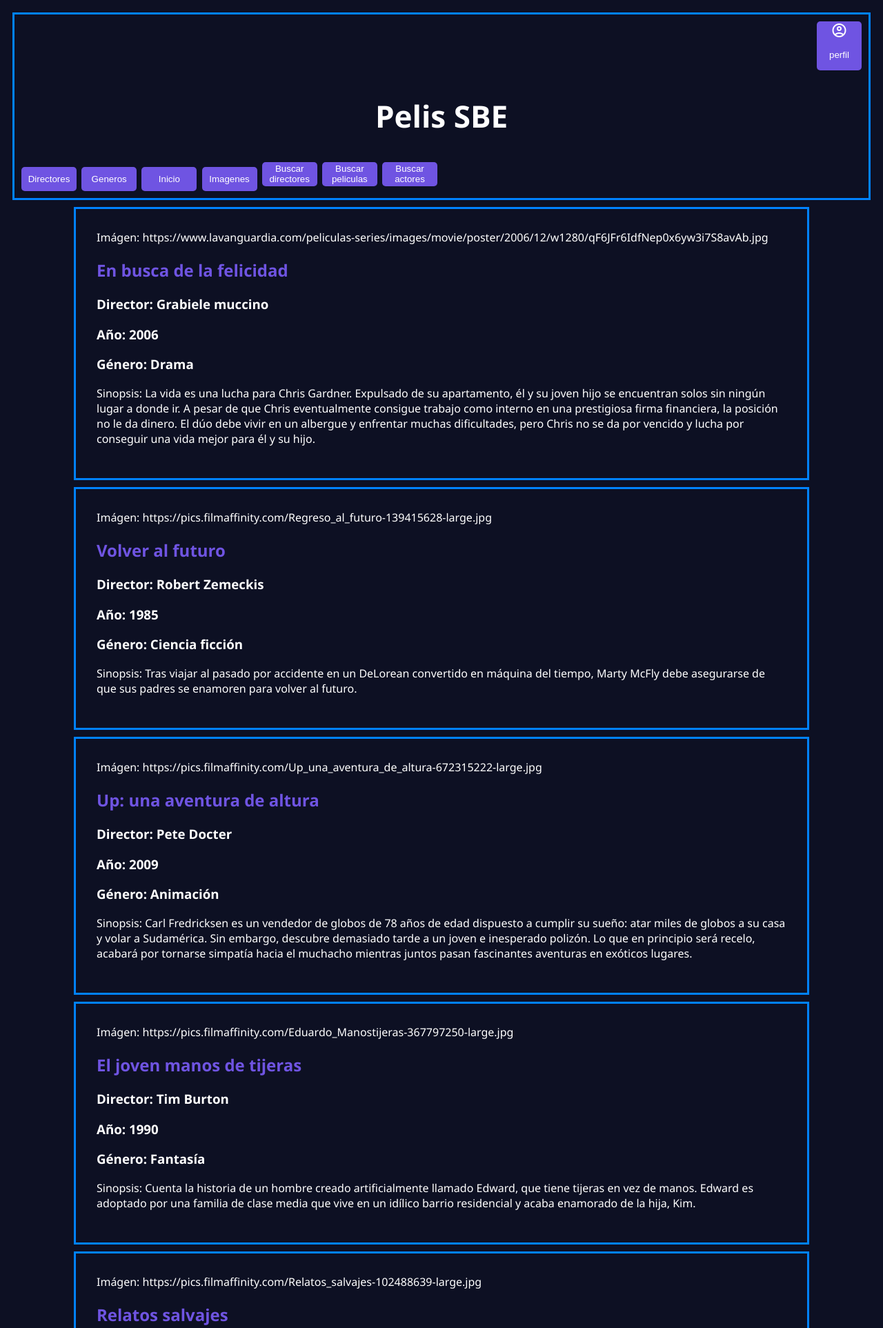
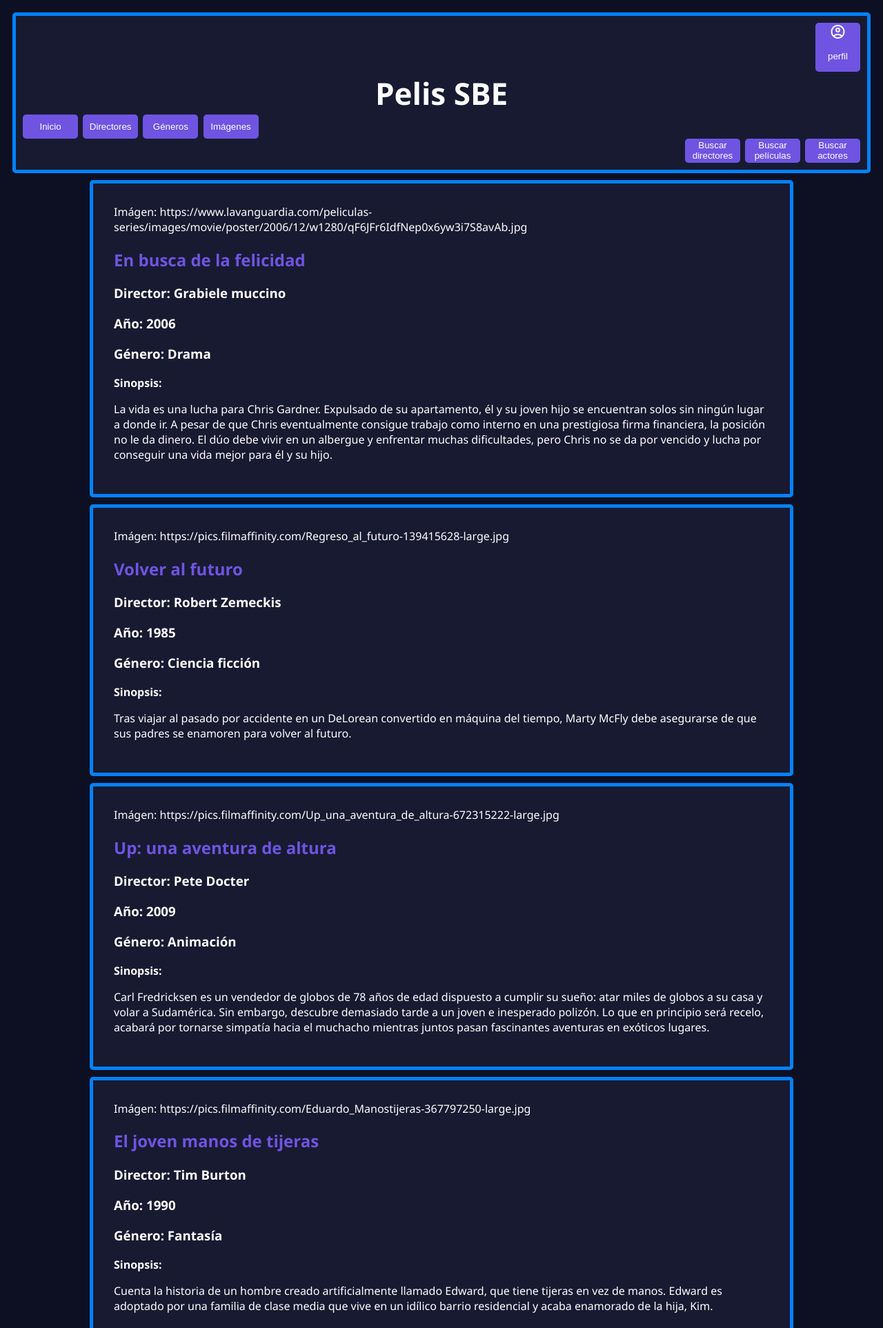
Before and after one commit to Sofii2301/Proyecto-Final---Programacion-2, a Flask app: page / in a window 1280 px wide. Shown: the top 1925 px of the page at 69% size. Run offline with Flask 2, Linux system fonts and the light colour scheme.

Commit message:
estilos index actualizados

```diff
--- a/static/css/estilos_index.css
+++ b/static/css/estilos_index.css
@@ -2,7 +2,9 @@
 nav {
     display: flex;
     flex-direction: column;
-    border: 1mm solid rgb(0, 130, 255);
+    background-color: #181A31;
+    border: 1.5mm solid rgb(0, 130, 255);
+    border-radius: 5px;
     margin: 5px;
     padding: 10px;
 }
@@ -15,8 +17,11 @@ body {
 }
 
 h1 {
-    align-self: center;
+    display: flex;
+    flex-direction: column-reverse;
+    align-items: center;
     font-size: 44px;
+    margin: 1px;
 }
 
 h2 {
@@ -27,6 +32,10 @@ a {
     align-self: flex-end;
     text-decoration: none;
     color: white;
+}
+
+#id_sinopsis {
+    font-weight: bold;
 }
 
 button {
@@ -49,6 +58,17 @@ button {
     margin-right: 3px;
 }
 
+.boton-barra-buscar {
+    width: 80px;
+    height: 35px;
+    margin-left: 7px;
+}
+
+#botones_buscar {
+    display: flex;
+    justify-content: flex-end;
+}
+
 /* estilos peliculas */
 main {
     display: flex;
@@ -64,9 +84,11 @@ main {
 
 article {
     align-self: center;
-    width: 1000px;
+    width: 950px;
     min-width: 300px;
-    border: 1mm solid rgb(0, 130, 255);
+    background-color: #181A31;
+    border: 1.5mm solid rgb(0, 130, 255);
+    border-radius: 5px;
     padding: 30px;
     margin: 5px;
 }
--- a/templates/index.html
+++ b/templates/index.html
@@ -1,7 +1,7 @@
 <!DOCTYPE html>
 <html >
     <head>
-        <title>Pelis SBE</title>
+        <title> Pelis SBE </title>
         <link rel="stylesheet" href="https://fonts.googleapis.com/css2?family=Material+Symbols+Outlined"/>
         <link rel="stylesheet" type="text/css" href="{{ url_for('static', filename='css/estilos_index.css' )}}">
     </head>
@@ -23,26 +23,28 @@
                     <h1> Pelis SBE </h1>
                     <div class="barra_navegacion">
                         <button class="boton-barra">
-                            <a href="{{url_for('directores')}}">Directores</a>
+                            <a href="{{url_for('home')}}"> Inicio </a>
+                        </button>
+                        <button class="boton-barra">
+                            <a href="{{url_for('directores')}}"> Directores </a>
                         </button>
                         <button class=boton-barra>
-                            <a href="{{url_for('generos')}}">Generos</a>
+                            <a href="{{url_for('generos')}}"> Géneros </a>
                         </button>
                         <button class="boton-barra">
-                            <a href="{{url_for('home')}}">Inicio</a>
+                            <a href="{{url_for('imagenes')}}"> Imágenes </a>
                         </button>
-                        <button class="boton-barra">
-                            <a href="{{url_for('imagenes')}}"> Imagenes </a>
-                        </button>
-                        <button class="boton-barra">
-                            <a href="{{url_for('buscar_directores')}}">Buscar directores</a>
-                        </button>
-                        <button class="boton-barra">
-                            <a href="{{url_for('buscar_peliculas')}}">Buscar peliculas</a>
-                        </button>
-                        <button class="boton-barra">
-                            <a href="{{url_for('buscar_actores')}}">Buscar actores</a>
-                        </button>
+                        <div id="botones_buscar" >
+                            <button class="boton-barra-buscar">
+                                <a href="{{url_for('buscar_directores')}}"> Buscar directores </a>
+                            </button>
+                            <button class="boton-barra-buscar">
+                                <a href="{{url_for('buscar_peliculas')}}"> Buscar películas </a>
+                            </button>
+                            <button class="boton-barra-buscar">
+                                <a href="{{url_for('buscar_actores')}}"> Buscar actores </a>
+                            </button>
+                        </div>
                         {% block barra %}
                         {% endblock %}
                     </div>
@@ -56,12 +58,12 @@
                     <!-- para las peliculas -->
                     {% for datos in peliculas %}
                     <article>
-                            <a> Imágen:{{ datos['img'] }}</a>
+                            <a> Imágen: {{ datos ['img'] }} </a>
                             <h2> {{ datos ['Titulo'] }} </h2>
                             <h3> Director: {{ datos ['Director'] }} </h3>
-                            <h3> Año: {{datos ['año']  }} </h3>
-                            <h3> Género: {{datos ['Genero'] }} </h3>
-                            <p> Sinopsis: {{datos ['Sinopsis']}} </p>
+                            <h3> Año: {{ datos ['año'] }} </h3>
+                            <h3> Género: {{ datos ['Genero'] }} </h3>
+                            <p id="id_sinopsis" > Sinopsis: </p> <p> {{ datos ['Sinopsis'] }} </p>
                     </article>
                     {% endfor %}
                 </main>
```
